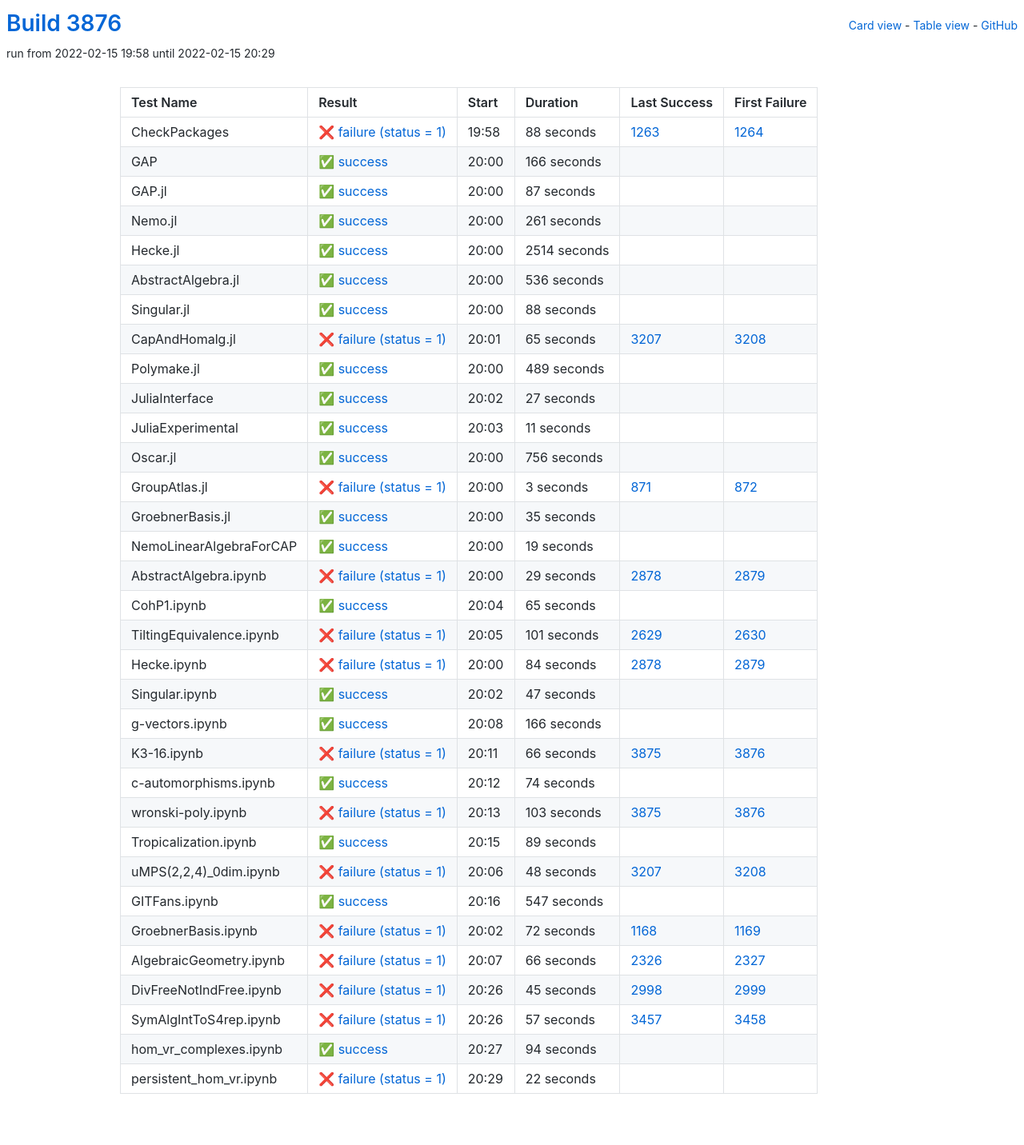
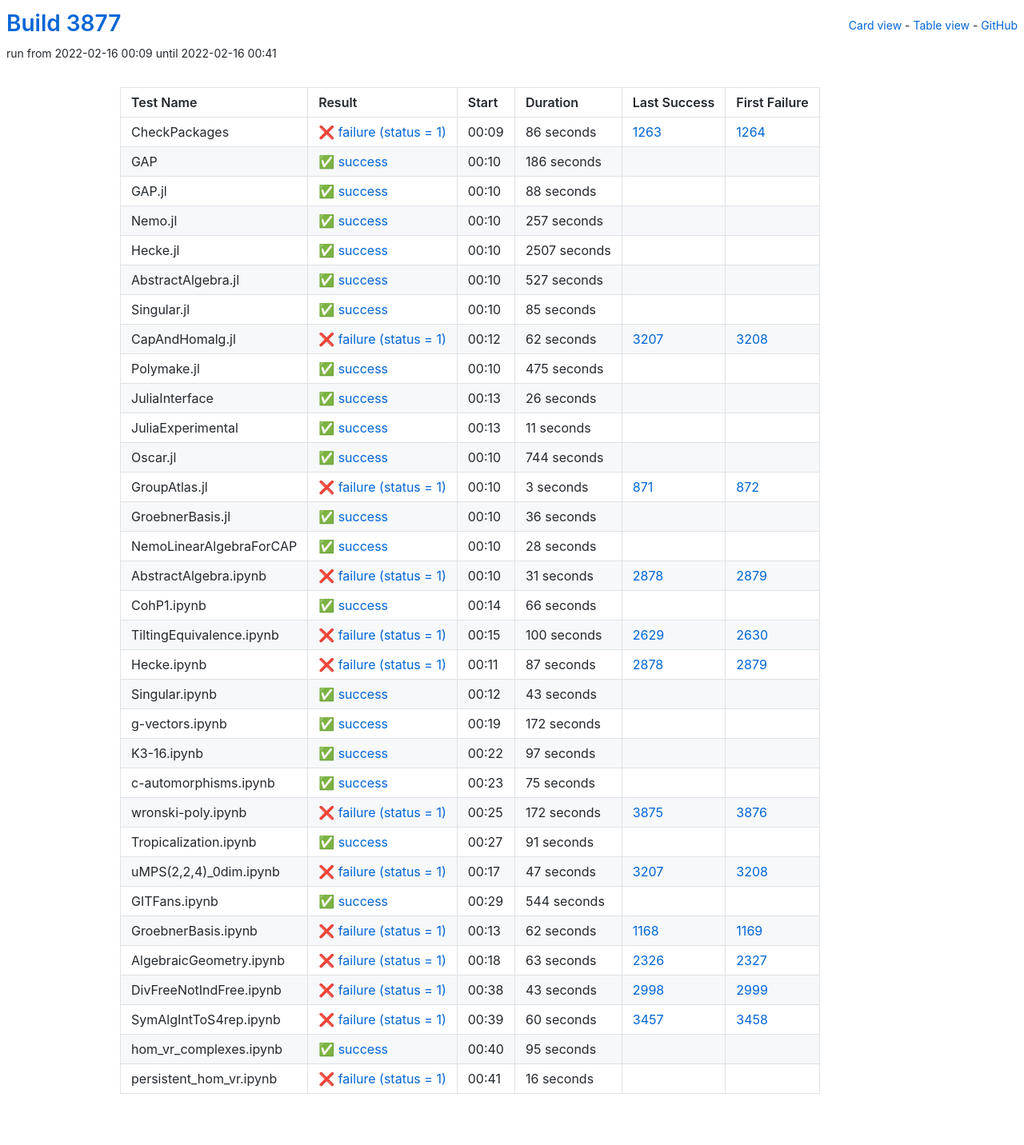
Before and after one commit to oscar-system/oscar-ci-status-stable, a Jekyll site: the page built from table.html, in a window 1280 px wide. Shown: the whole page at 80% size. Built offline with Jekyll 4.4.1, drawn with Linux system fonts in a browser that asks for light colours.

Commit message:
Build #3877

```diff
--- a/_data/ci.yml
+++ b/_data/ci.yml
@@ -1,6 +1,6 @@
 ---
-build: 3876
-build_url: https://oscarci.mathematik.uni-kl.de/job/oscar-stable/3876/
+build: 3877
+build_url: https://oscarci.mathematik.uni-kl.de/job/oscar-stable/3877/
 job: oscar-stable
 organization: oscar-system
 repo: oscar-ci-status-stable
@@ -8,80 +8,32 @@ repourl: https://github.com/oscar-system/oscar-ci-status-stable
 tests:
 - name: CheckPackages
   id: checkpackages
-  log: https://oscarci.mathematik.uni-kl.de/job/oscar-stable/3876/artifact/logs/build-3876/CheckPackages.log
-  start: 2022-02-15 19:58
+  log: https://oscarci.mathematik.uni-kl.de/job/oscar-stable/3877/artifact/logs/build-3877/CheckPackages.log
+  start: 2022-02-16 00:09
   success: false
   exitcode: 1
   status: failure
-  duration: 88
+  duration: 86
   last_success: 1263
   last_success_url: https://oscarci.mathematik.uni-kl.de/job/oscar-stable/1263/
   first_failure: 1264
   first_failure_url: https://oscarci.mathematik.uni-kl.de/job/oscar-stable/1264/
 - name: GAP
   id: gap
-  log: https://oscarci.mathematik.uni-kl.de/job/oscar-stable/3876/artifact/logs/build-3876/GAP.log
-  start: 2022-02-15 20:00
+  log: https://oscarci.mathematik.uni-kl.de/job/oscar-stable/3877/artifact/logs/build-3877/GAP.log
+  start: 2022-02-16 00:10
   success: true
   exitcode: 0
   status: success
-  duration: 166
+  duration: 186
   last_success: false
   last_success_url:
   first_failure: false
   first_failure_url:
 - name: GAP.jl
   id: gap-jl
-  log: https://oscarci.mathematik.uni-kl.de/job/oscar-stable/3876/artifact/logs/build-3876/GAP.jl.log
-  start: 2022-02-15 20:00
-  success: true
-  exitcode: 0
-  status: success
-  duration: 87
-  last_success: false
-  last_success_url:
-  first_failure: false
-  first_failure_url:
-- name: Nemo.jl
-  id: nemo-jl
-  log: https://oscarci.mathematik.uni-kl.de/job/oscar-stable/3876/artifact/logs/build-3876/Nemo.jl.log
-  start: 2022-02-15 20:00
-  success: true
-  exitcode: 0
-  status: success
-  duration: 261
-  last_success: false
-  last_success_url:
-  first_failure: false
-  first_failure_url:
-- name: Hecke.jl
-  id: hecke-jl
-  log: https://oscarci.mathematik.uni-kl.de/job/oscar-stable/3876/artifact/logs/build-3876/Hecke.jl.log
-  start: 2022-02-15 20:00
-  success: true
-  exitcode: 0
-  status: success
-  duration: 2514
-  last_success: false
-  last_success_url:
-  first_failure: false
-  first_failure_url:
-- name: AbstractAlgebra.jl
-  id: abstractalgebra-jl
-  log: https://oscarci.mathematik.uni-kl.de/job/oscar-stable/3876/artifact/logs/build-3876/AbstractAlgebra.jl.log
-  start: 2022-02-15 20:00
-  success: true
-  exitcode: 0
-  status: success
-  duration: 536
-  last_success: false
-  last_success_url:
-  first_failure: false
-  first_failure_url:
-- name: Singular.jl
-  id: singular-jl
-  log: https://oscarci.mathematik.uni-kl.de/job/oscar-stable/3876/artifact/logs/build-3876/Singular.jl.log
-  start: 2022-02-15 20:00
+  log: https://oscarci.mathematik.uni-kl.de/job/oscar-stable/3877/artifact/logs/build-3877/GAP.jl.log
+  start: 2022-02-16 00:10
   success: true
   exitcode: 0
   status: success
@@ -90,46 +42,94 @@ tests:
   last_success_url:
   first_failure: false
   first_failure_url:
+- name: Nemo.jl
+  id: nemo-jl
+  log: https://oscarci.mathematik.uni-kl.de/job/oscar-stable/3877/artifact/logs/build-3877/Nemo.jl.log
+  start: 2022-02-16 00:10
+  success: true
+  exitcode: 0
+  status: success
+  duration: 257
+  last_success: false
+  last_success_url:
+  first_failure: false
+  first_failure_url:
+- name: Hecke.jl
+  id: hecke-jl
+  log: https://oscarci.mathematik.uni-kl.de/job/oscar-stable/3877/artifact/logs/build-3877/Hecke.jl.log
+  start: 2022-02-16 00:10
+  success: true
+  exitcode: 0
+  status: success
+  duration: 2507
+  last_success: false
+  last_success_url:
+  first_failure: false
+  first_failure_url:
+- name: AbstractAlgebra.jl
+  id: abstractalgebra-jl
+  log: https://oscarci.mathematik.uni-kl.de/job/oscar-stable/3877/artifact/logs/build-3877/AbstractAlgebra.jl.log
+  start: 2022-02-16 00:10
+  success: true
+  exitcode: 0
+  status: success
+  duration: 527
+  last_success: false
+  last_success_url:
+  first_failure: false
+  first_failure_url:
+- name: Singular.jl
+  id: singular-jl
+  log: https://oscarci.mathematik.uni-kl.de/job/oscar-stable/3877/artifact/logs/build-3877/Singular.jl.log
+  start: 2022-02-16 00:10
+  success: true
+  exitcode: 0
+  status: success
+  duration: 85
+  last_success: false
+  last_success_url:
+  first_failure: false
+  first_failure_url:
 - name: CapAndHomalg.jl
   id: capandhomalg-jl
-  log: https://oscarci.mathematik.uni-kl.de/job/oscar-stable/3876/artifact/logs/build-3876/CapAndHomalg.jl.log
-  start: 2022-02-15 20:01
+  log: https://oscarci.mathematik.uni-kl.de/job/oscar-stable/3877/artifact/logs/build-3877/CapAndHomalg.jl.log
+  start: 2022-02-16 00:12
   success: false
   exitcode: 1
   status: failure
-  duration: 65
+  duration: 62
   last_success: 3207
   last_success_url: https://oscarci.mathematik.uni-kl.de/job/oscar-stable/3207/
   first_failure: 3208
   first_failure_url: https://oscarci.mathematik.uni-kl.de/job/oscar-stable/3208/
 - name: Polymake.jl
   id: polymake-jl
-  log: https://oscarci.mathematik.uni-kl.de/job/oscar-stable/3876/artifact/logs/build-3876/Polymake.jl.log
-  start: 2022-02-15 20:00
+  log: https://oscarci.mathematik.uni-kl.de/job/oscar-stable/3877/artifact/logs/build-3877/Polymake.jl.log
+  start: 2022-02-16 00:10
   success: true
   exitcode: 0
   status: success
-  duration: 489
+  duration: 475
   last_success: false
   last_success_url:
   first_failure: false
   first_failure_url:
 - name: JuliaInterface
   id: juliainterface
-  log: https://oscarci.mathematik.uni-kl.de/job/oscar-stable/3876/artifact/logs/build-3876/JuliaInterface.log
-  start: 2022-02-15 20:02
+  log: https://oscarci.mathematik.uni-kl.de/job/oscar-stable/3877/artifact/logs/build-3877/JuliaInterface.log
+  start: 2022-02-16 00:13
   success: true
   exitcode: 0
   status: success
-  duration: 27
+  duration: 26
   last_success: false
   last_success_url:
   first_failure: false
   first_failure_url:
 - name: JuliaExperimental
   id: juliaexperimental
-  log: https://oscarci.mathematik.uni-kl.de/job/oscar-stable/3876/artifact/logs/build-3876/JuliaExperimental.log
-  start: 2022-02-15 20:03
+  log: https://oscarci.mathematik.uni-kl.de/job/oscar-stable/3877/artifact/logs/build-3877/JuliaExperimental.log
+  start: 2022-02-16 00:13
   success: true
   exitcode: 0
   status: success
@@ -140,20 +140,20 @@ tests:
   first_failure_url:
 - name: Oscar.jl
   id: oscar-jl
-  log: https://oscarci.mathematik.uni-kl.de/job/oscar-stable/3876/artifact/logs/build-3876/Oscar.jl.log
-  start: 2022-02-15 20:00
+  log: https://oscarci.mathematik.uni-kl.de/job/oscar-stable/3877/artifact/logs/build-3877/Oscar.jl.log
+  start: 2022-02-16 00:10
   success: true
   exitcode: 0
   status: success
-  duration: 756
+  duration: 744
   last_success: false
   last_success_url:
   first_failure: false
   first_failure_url:
 - name: GroupAtlas.jl
   id: groupatlas-jl
-  log: https://oscarci.mathematik.uni-kl.de/job/oscar-stable/3876/artifact/logs/build-3876/GroupAtlas.jl.log
-  start: 2022-02-15 20:00
+  log: https://oscarci.mathematik.uni-kl.de/job/oscar-stable/3877/artifact/logs/build-3877/GroupAtlas.jl.log
+  start: 2022-02-16 00:10
   success: false
   exitcode: 1
   status: failure
@@ -164,240 +164,240 @@ tests:
   first_failure_url: https://oscarci.mathematik.uni-kl.de/job/oscar-stable/872/
 - name: GroebnerBasis.jl
   id: groebnerbasis-jl
-  log: https://oscarci.mathematik.uni-kl.de/job/oscar-stable/3876/artifact/logs/build-3876/GroebnerBasis.jl.log
-  start: 2022-02-15 20:00
+  log: https://oscarci.mathematik.uni-kl.de/job/oscar-stable/3877/artifact/logs/build-3877/GroebnerBasis.jl.log
+  start: 2022-02-16 00:10
   success: true
   exitcode: 0
   status: success
-  duration: 35
+  duration: 36
   last_success: false
   last_success_url:
   first_failure: false
   first_failure_url:
 - name: NemoLinearAlgebraForCAP
   id: nemolinearalgebraforcap
-  log: https://oscarci.mathematik.uni-kl.de/job/oscar-stable/3876/artifact/logs/build-3876/NemoLinearAlgebraForCAP.log
-  start: 2022-02-15 20:00
+  log: https://oscarci.mathematik.uni-kl.de/job/oscar-stable/3877/artifact/logs/build-3877/NemoLinearAlgebraForCAP.log
+  start: 2022-02-16 00:10
   success: true
   exitcode: 0
   status: success
-  duration: 19
+  duration: 28
   last_success: false
   last_success_url:
   first_failure: false
   first_failure_url:
 - name: AbstractAlgebra.ipynb
   id: abstractalgebra-ipynb
-  log: https://oscarci.mathematik.uni-kl.de/job/oscar-stable/3876/artifact/logs/build-3876/AbstractAlgebra.ipynb.log
-  start: 2022-02-15 20:00
+  log: https://oscarci.mathematik.uni-kl.de/job/oscar-stable/3877/artifact/logs/build-3877/AbstractAlgebra.ipynb.log
+  start: 2022-02-16 00:10
   success: false
   exitcode: 1
   status: failure
-  duration: 29
+  duration: 31
   last_success: 2878
   last_success_url: https://oscarci.mathematik.uni-kl.de/job/oscar-stable/2878/
   first_failure: 2879
   first_failure_url: https://oscarci.mathematik.uni-kl.de/job/oscar-stable/2879/
 - name: CohP1.ipynb
   id: cohp1-ipynb
-  log: https://oscarci.mathematik.uni-kl.de/job/oscar-stable/3876/artifact/logs/build-3876/CohP1.ipynb.log
-  start: 2022-02-15 20:04
+  log: https://oscarci.mathematik.uni-kl.de/job/oscar-stable/3877/artifact/logs/build-3877/CohP1.ipynb.log
+  start: 2022-02-16 00:14
   success: true
   exitcode: 0
   status: success
-  duration: 65
+  duration: 66
   last_success: false
   last_success_url:
   first_failure: false
   first_failure_url:
 - name: TiltingEquivalence.ipynb
   id: tiltingequivalence-ipynb
-  log: https://oscarci.mathematik.uni-kl.de/job/oscar-stable/3876/artifact/logs/build-3876/TiltingEquivalence.ipynb.log
-  start: 2022-02-15 20:05
+  log: https://oscarci.mathematik.uni-kl.de/job/oscar-stable/3877/artifact/logs/build-3877/TiltingEquivalence.ipynb.log
+  start: 2022-02-16 00:15
   success: false
   exitcode: 1
   status: failure
-  duration: 101
+  duration: 100
   last_success: 2629
   last_success_url: https://oscarci.mathematik.uni-kl.de/job/oscar-stable/2629/
   first_failure: 2630
   first_failure_url: https://oscarci.mathematik.uni-kl.de/job/oscar-stable/2630/
 - name: Hecke.ipynb
   id: hecke-ipynb
-  log: https://oscarci.mathematik.uni-kl.de/job/oscar-stable/3876/artifact/logs/build-3876/Hecke.ipynb.log
-  start: 2022-02-15 20:00
+  log: https://oscarci.mathematik.uni-kl.de/job/oscar-stable/3877/artifact/logs/build-3877/Hecke.ipynb.log
+  start: 2022-02-16 00:11
   success: false
   exitcode: 1
   status: failure
-  duration: 84
+  duration: 87
   last_success: 2878
   last_success_url: https://oscarci.mathematik.uni-kl.de/job/oscar-stable/2878/
   first_failure: 2879
   first_failure_url: https://oscarci.mathematik.uni-kl.de/job/oscar-stable/2879/
 - name: Singular.ipynb
   id: singular-ipynb
-  log: https://oscarci.mathematik.uni-kl.de/job/oscar-stable/3876/artifact/logs/build-3876/Singular.ipynb.log
-  start: 2022-02-15 20:02
+  log: https://oscarci.mathematik.uni-kl.de/job/oscar-stable/3877/artifact/logs/build-3877/Singular.ipynb.log
+  start: 2022-02-16 00:12
   success: true
   exitcode: 0
   status: success
-  duration: 47
+  duration: 43
   last_success: false
   last_success_url:
   first_failure: false
   first_failure_url:
 - name: g-vectors.ipynb
   id: g-vectors-ipynb
-  log: https://oscarci.mathematik.uni-kl.de/job/oscar-stable/3876/artifact/logs/build-3876/g-vectors.ipynb.log
-  start: 2022-02-15 20:08
+  log: https://oscarci.mathematik.uni-kl.de/job/oscar-stable/3877/artifact/logs/build-3877/g-vectors.ipynb.log
+  start: 2022-02-16 00:19
   success: true
   exitcode: 0
   status: success
-  duration: 166
+  duration: 172
   last_success: false
   last_success_url:
   first_failure: false
   first_failure_url:
 - name: K3-16.ipynb
   id: k3-16-ipynb
-  log: https://oscarci.mathematik.uni-kl.de/job/oscar-stable/3876/artifact/logs/build-3876/K3-16.ipynb.log
-  start: 2022-02-15 20:11
-  success: false
-  exitcode: 1
-  status: failure
-  duration: 66
-  last_success: 3875
-  last_success_url: https://oscarci.mathematik.uni-kl.de/job/oscar-stable/3875/
-  first_failure: 3876
-  first_failure_url: https://oscarci.mathematik.uni-kl.de/job/oscar-stable/3876/
-- name: c-automorphisms.ipynb
-  id: c-automorphisms-ipynb
-  log: https://oscarci.mathematik.uni-kl.de/job/oscar-stable/3876/artifact/logs/build-3876/c-automorphisms.ipynb.log
-  start: 2022-02-15 20:12
+  log: https://oscarci.mathematik.uni-kl.de/job/oscar-stable/3877/artifact/logs/build-3877/K3-16.ipynb.log
+  start: 2022-02-16 00:22
   success: true
   exitcode: 0
   status: success
-  duration: 74
+  duration: 97
+  last_success: false
+  last_success_url:
+  first_failure: false
+  first_failure_url:
+- name: c-automorphisms.ipynb
+  id: c-automorphisms-ipynb
+  log: https://oscarci.mathematik.uni-kl.de/job/oscar-stable/3877/artifact/logs/build-3877/c-automorphisms.ipynb.log
+  start: 2022-02-16 00:23
+  success: true
+  exitcode: 0
+  status: success
+  duration: 75
   last_success: false
   last_success_url:
   first_failure: false
   first_failure_url:
 - name: wronski-poly.ipynb
   id: wronski-poly-ipynb
-  log: https://oscarci.mathematik.uni-kl.de/job/oscar-stable/3876/artifact/logs/build-3876/wronski-poly.ipynb.log
-  start: 2022-02-15 20:13
+  log: https://oscarci.mathematik.uni-kl.de/job/oscar-stable/3877/artifact/logs/build-3877/wronski-poly.ipynb.log
+  start: 2022-02-16 00:25
   success: false
   exitcode: 1
   status: failure
-  duration: 103
+  duration: 172
   last_success: 3875
   last_success_url: https://oscarci.mathematik.uni-kl.de/job/oscar-stable/3875/
   first_failure: 3876
   first_failure_url: https://oscarci.mathematik.uni-kl.de/job/oscar-stable/3876/
 - name: Tropicalization.ipynb
   id: tropicalization-ipynb
-  log: https://oscarci.mathematik.uni-kl.de/job/oscar-stable/3876/artifact/logs/build-3876/Tropicalization.ipynb.log
-  start: 2022-02-15 20:15
+  log: https://oscarci.mathematik.uni-kl.de/job/oscar-stable/3877/artifact/logs/build-3877/Tropicalization.ipynb.log
+  start: 2022-02-16 00:27
   success: true
   exitcode: 0
   status: success
-  duration: 89
+  duration: 91
   last_success: false
   last_success_url:
   first_failure: false
   first_failure_url:
 - name: uMPS(2,2,4)_0dim.ipynb
   id: umps-2-2-4-0dim-ipynb
-  log: https://oscarci.mathematik.uni-kl.de/job/oscar-stable/3876/artifact/logs/build-3876/uMPS-2-2-4-_0dim.ipynb.log
-  start: 2022-02-15 20:06
+  log: https://oscarci.mathematik.uni-kl.de/job/oscar-stable/3877/artifact/logs/build-3877/uMPS-2-2-4-_0dim.ipynb.log
+  start: 2022-02-16 00:17
   success: false
   exitcode: 1
   status: failure
-  duration: 48
+  duration: 47
   last_success: 3207
   last_success_url: https://oscarci.mathematik.uni-kl.de/job/oscar-stable/3207/
   first_failure: 3208
   first_failure_url: https://oscarci.mathematik.uni-kl.de/job/oscar-stable/3208/
 - name: GITFans.ipynb
   id: gitfans-ipynb
-  log: https://oscarci.mathematik.uni-kl.de/job/oscar-stable/3876/artifact/logs/build-3876/GITFans.ipynb.log
-  start: 2022-02-15 20:16
+  log: https://oscarci.mathematik.uni-kl.de/job/oscar-stable/3877/artifact/logs/build-3877/GITFans.ipynb.log
+  start: 2022-02-16 00:29
   success: true
   exitcode: 0
   status: success
-  duration: 547
+  duration: 544
   last_success: false
   last_success_url:
   first_failure: false
   first_failure_url:
 - name: GroebnerBasis.ipynb
   id: groebnerbasis-ipynb
-  log: https://oscarci.mathematik.uni-kl.de/job/oscar-stable/3876/artifact/logs/build-3876/GroebnerBasis.ipynb.log
-  start: 2022-02-15 20:02
+  log: https://oscarci.mathematik.uni-kl.de/job/oscar-stable/3877/artifact/logs/build-3877/GroebnerBasis.ipynb.log
+  start: 2022-02-16 00:13
   success: false
   exitcode: 1
   status: failure
-  duration: 72
+  duration: 62
   last_success: 1168
   last_success_url: https://oscarci.mathematik.uni-kl.de/job/oscar-stable/1168/
   first_failure: 1169
   first_failure_url: https://oscarci.mathematik.uni-kl.de/job/oscar-stable/1169/
 - name: AlgebraicGeometry.ipynb
   id: algebraicgeometry-ipynb
-  log: https://oscarci.mathematik.uni-kl.de/job/oscar-stable/3876/artifact/logs/build-3876/AlgebraicGeometry.ipynb.log
-  start: 2022-02-15 20:07
+  log: https://oscarci.mathematik.uni-kl.de/job/oscar-stable/3877/artifact/logs/build-3877/AlgebraicGeometry.ipynb.log
+  start: 2022-02-16 00:18
   success: false
   exitcode: 1
   status: failure
-  duration: 66
+  duration: 63
   last_success: 2326
   last_success_url: https://oscarci.mathematik.uni-kl.de/job/oscar-stable/2326/
   first_failure: 2327
   first_failure_url: https://oscarci.mathematik.uni-kl.de/job/oscar-stable/2327/
 - name: DivFreeNotIndFree.ipynb
   id: divfreenotindfree-ipynb
-  log: https://oscarci.mathematik.uni-kl.de/job/oscar-stable/3876/artifact/logs/build-3876/DivFreeNotIndFree.ipynb.log
-  start: 2022-02-15 20:26
+  log: https://oscarci.mathematik.uni-kl.de/job/oscar-stable/3877/artifact/logs/build-3877/DivFreeNotIndFree.ipynb.log
+  start: 2022-02-16 00:38
   success: false
   exitcode: 1
   status: failure
-  duration: 45
+  duration: 43
   last_success: 2998
   last_success_url: https://oscarci.mathematik.uni-kl.de/job/oscar-stable/2998/
   first_failure: 2999
   first_failure_url: https://oscarci.mathematik.uni-kl.de/job/oscar-stable/2999/
 - name: SymAlgIntToS4rep.ipynb
   id: symalginttos4rep-ipynb
-  log: https://oscarci.mathematik.uni-kl.de/job/oscar-stable/3876/artifact/logs/build-3876/SymAlgIntToS4rep.ipynb.log
-  start: 2022-02-15 20:26
+  log: https://oscarci.mathematik.uni-kl.de/job/oscar-stable/3877/artifact/logs/build-3877/SymAlgIntToS4rep.ipynb.log
+  start: 2022-02-16 00:39
   success: false
   exitcode: 1
   status: failure
-  duration: 57
+  duration: 60
   last_success: 3457
   last_success_url: https://oscarci.mathematik.uni-kl.de/job/oscar-stable/3457/
   first_failure: 3458
   first_failure_url: https://oscarci.mathematik.uni-kl.de/job/oscar-stable/3458/
 - name: hom_vr_complexes.ipynb
   id: hom-vr-complexes-ipynb
-  log: https://oscarci.mathematik.uni-kl.de/job/oscar-stable/3876/artifact/logs/build-3876/hom_vr_complexes.ipynb.log
-  start: 2022-02-15 20:27
+  log: https://oscarci.mathematik.uni-kl.de/job/oscar-stable/3877/artifact/logs/build-3877/hom_vr_complexes.ipynb.log
+  start: 2022-02-16 00:40
   success: true
   exitcode: 0
   status: success
-  duration: 94
+  duration: 95
   last_success: false
   last_success_url:
   first_failure: false
   first_failure_url:
 - name: persistent_hom_vr.ipynb
   id: persistent-hom-vr-ipynb
-  log: https://oscarci.mathematik.uni-kl.de/job/oscar-stable/3876/artifact/logs/build-3876/persistent_hom_vr.ipynb.log
-  start: 2022-02-15 20:29
+  log: https://oscarci.mathematik.uni-kl.de/job/oscar-stable/3877/artifact/logs/build-3877/persistent_hom_vr.ipynb.log
+  start: 2022-02-16 00:41
   success: false
   exitcode: 1
   status: failure
-  duration: 22
+  duration: 16
   last_success: false
   last_success_url:
   first_failure: false
```
Also changed, not shown: README.md.
